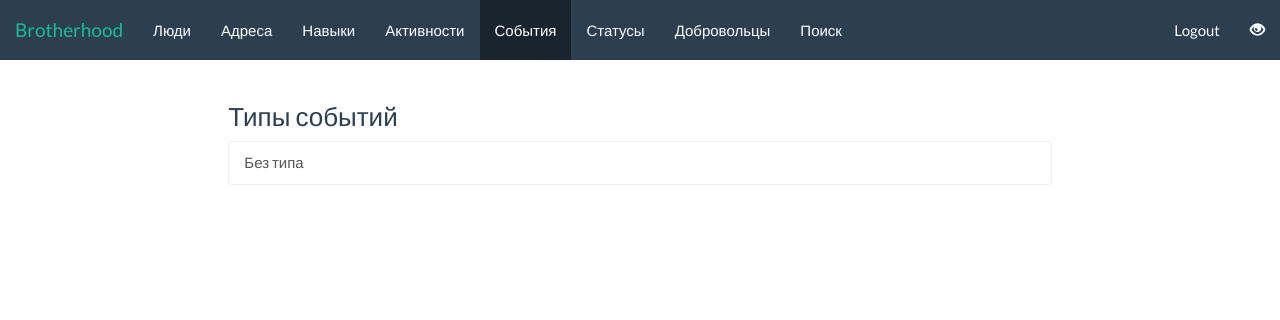
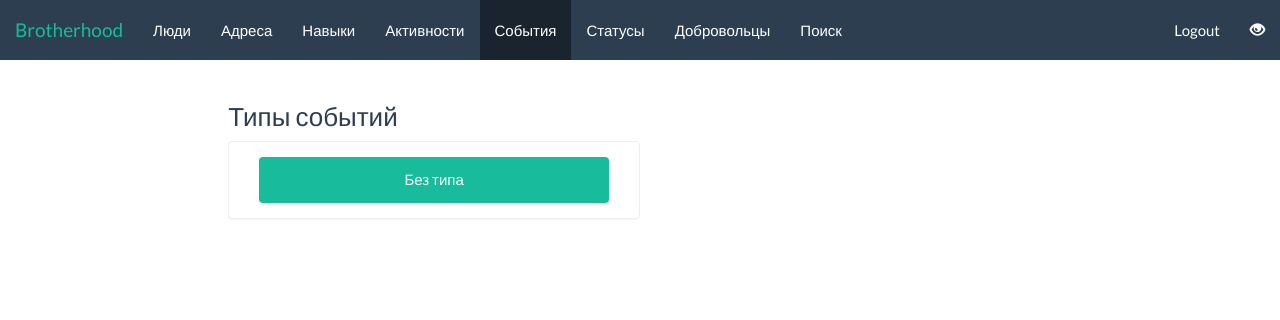
Before and after one commit to dstarod/brotherhood, a Django app: page /event/types/ in a window 1280 px wide. Shown: the top 320 px of the page. Run offline with Django 3.2, Linux system fonts and the light colour scheme; the visitor is signed in with stand-in values (Sample User, id 1); data that the repository does not hold is empty; some libraries are stand-ins or nearby versions; some web fonts are replaced.

Commit message:
[change] Change event types template layout

```diff
--- a/bh/templates/bh/eventtype_list.html
+++ b/bh/templates/bh/eventtype_list.html
@@ -4,14 +4,22 @@
 
 {% block content %}
     <h3>Типы событий</h3>
-    <div class="list-group">
+    <div class="">
         {% for event_type in event_types %}
-            <a class="list-group-item" href="{% url 'bh:event_type' pk=event_type.pk %}">
-                {{ event_type.name }}
-            </a>
+            <div class="panel panel-default col-md-6">
+                <div class="panel-body">
+                    <a class="btn btn-success col-md-12" href="{% url 'bh:event_type' pk=event_type.pk %}">
+                        {{ event_type.name }}
+                    </a>
+                </div>
+            </div>
         {% endfor %}
-        <a class="list-group-item" href="{% url 'bh:event_type' pk=0 %}">
-            Без типа
-        </a>
+        <div class="panel panel-default col-md-6">
+            <div class="panel-body">
+                <a class="btn btn-success col-md-12" href="{% url 'bh:event_type' pk=0 %}">
+                    Без типа
+                </a>
+            </div>
+        </div>
     </div>
 {% endblock %}
```
